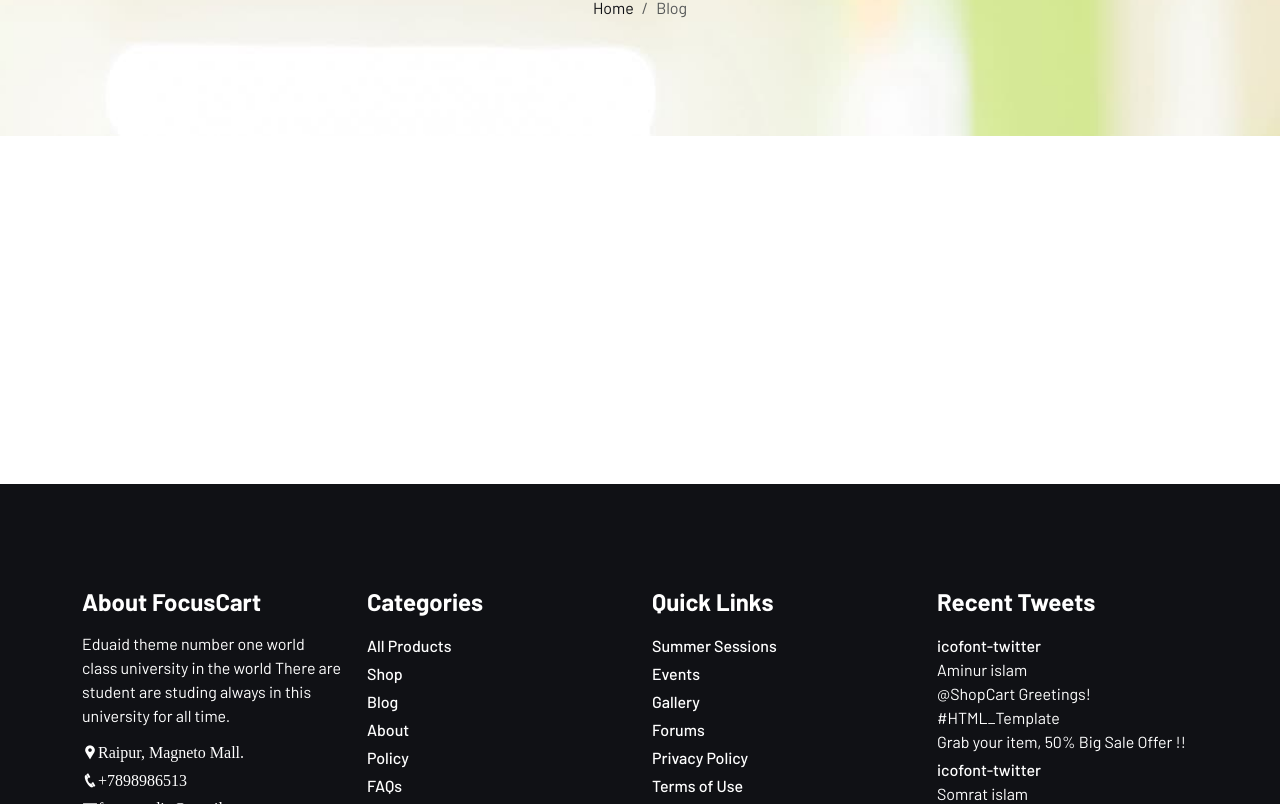
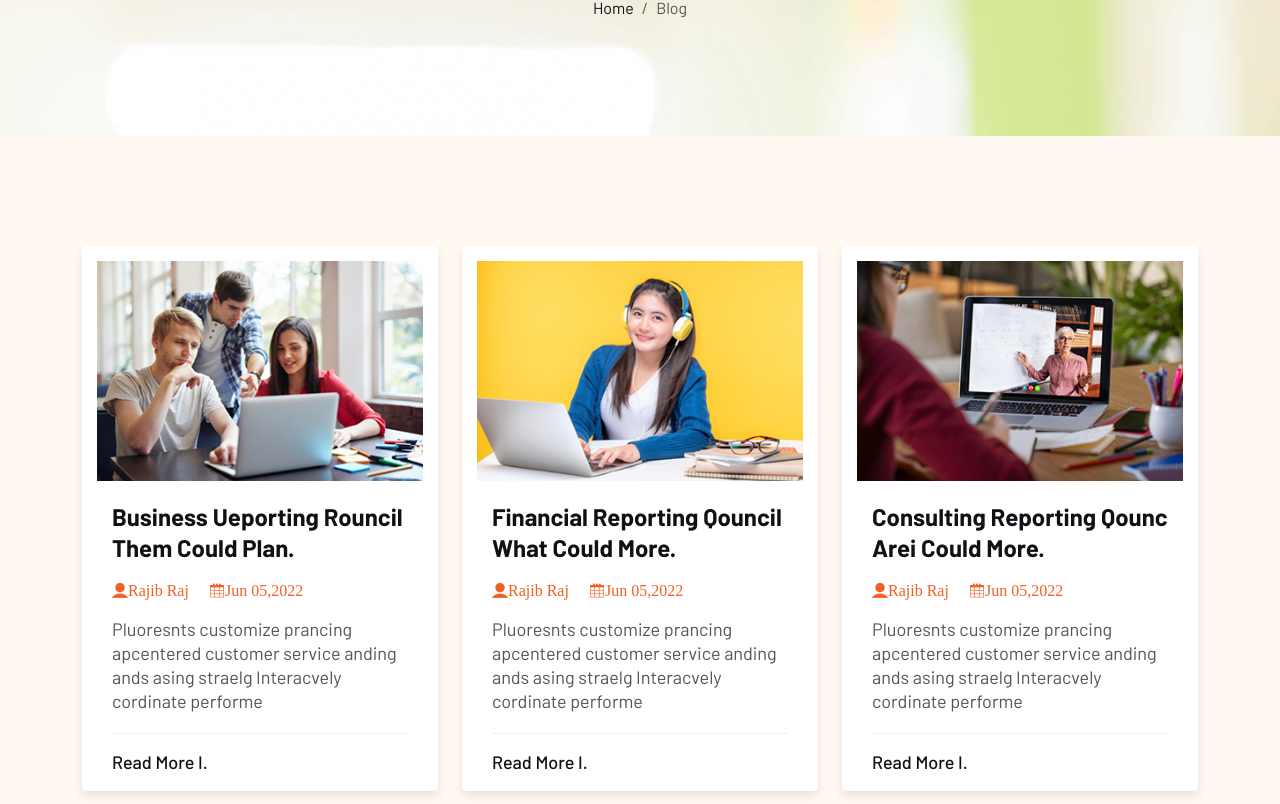
Before and after one commit to Pandey9800/react_ecom, a React (Vite) app: page /blog in a window 1280 px wide. Shown: the part 316-1120 px from the top of the page. Built offline with nearby package versions, Linux system fonts and the light colour scheme.

Commit message:
created blog page

```diff
--- a/src/blog/Blog.jsx
+++ b/src/blog/Blog.jsx
@@ -1,9 +1,52 @@
 import React from 'react'
 import PageHead from '../components/PageHead'
+import blogList from '../utilis/blogdata'
+import { Link } from 'react-router-dom'
 
 const Blog = () => {
   return (
-    <div><PageHead title="Blog Page" curPage="Blog" /></div>
+    <div>
+      <PageHead title="Blog Page" curPage="Blog" />
+      <div className="blog-section padding-tb section-bg">
+        <div className="container">
+          <div className="section-wrapper">
+            <div className="row row-cols-1 row-cols-md-2 row-cols-xl-3 justify-content-center g-4">
+              {
+                blogList.map((blog,i) => (
+                  <div key={i} className="col">
+                    <div className="post-item">
+                      <div className="post-inner">
+                        <div className="post-thumb">
+                          <Link to={`/blog/${blog.id}`}><img src={blog.imgUrl} alt="" /></Link>
+                        </div>
+                        <div className="post-content">
+                          <Link to={`/blog/${blog.id}`}><h4>{blog.title}</h4></Link>
+                          <div className="meta-post">
+                            <ul className="lab-ul">
+                              {
+                                blog.metaList.map((val, i) => (
+                                  <li key={i}><i className={val.iconName}>{val.text}</i></li>
+                                ))
+                              }
+                            </ul>
+                          </div>
+                          <p>{blog.desc}</p>
+                        </div>
+                         <div className="post-footer">
+                          <div className="pf-left">
+                            <Link to={`/blog/${blog.id}`} className='lab-btn-text'>{blog.btnText} i.</Link>
+                          </div>
+                         </div>
+                      </div>
+                    </div>
+                  </div>
+                ))
+              }
+            </div>
+          </div>
+        </div>
+      </div>
+    </div>
   )
 }
 
--- a/src/shop/CheckOutPage.jsx
+++ b/src/shop/CheckOutPage.jsx
@@ -2,6 +2,7 @@
 import { Modal } from 'react-bootstrap';
 import { Button } from 'react-bootstrap';
 import "../components/Modal.css"
+import { useLocation, useNavigate } from 'react-router-dom';
 
 const CheckOutPage = () => {
     const [show, setShow] = useState(false);
@@ -14,6 +15,21 @@
 
     const handleShow = () => setShow(true);
     const handleClose = () => setShow(false);
+
+    // Direct to home page
+    const location = useLocation();
+    const navigate = useNavigate();
+    const from = location.state?.from?.pathname || "/";
+
+    const handleOrderConfrim = () => {
+        alert("Your Order is Placed successfully");
+        localStorage.removeItem("cart");
+        navigate(from, { replace: true });
+    };
+
+
+
+
   return (
     <div className="modalCard">
         <Button variant="primary" className='py-2' onClick={handleShow}>Proceed to Checkout</Button>
@@ -65,7 +81,7 @@
                     </div>
                 </div>
                 <div className="px-5">
-                    <button className='btn btn-success btn-block'>Add Card</button>
+                    <button className='btn btn-success btn-block' onClick={handleOrderConfrim}>Order Now</button>
                 </div>
             </div>
         </div>
@@ -96,7 +112,7 @@
                     </div> */}
                 </div>
                 <div className="px-5">
-                    <button className='btn btn-success btn-block'>Add Paypal</button>
+                    <button className='btn btn-success btn-block' onClick={handleOrderConfrim}>Add Paypal</button>
                 </div>
             </div>
         </div>
```
